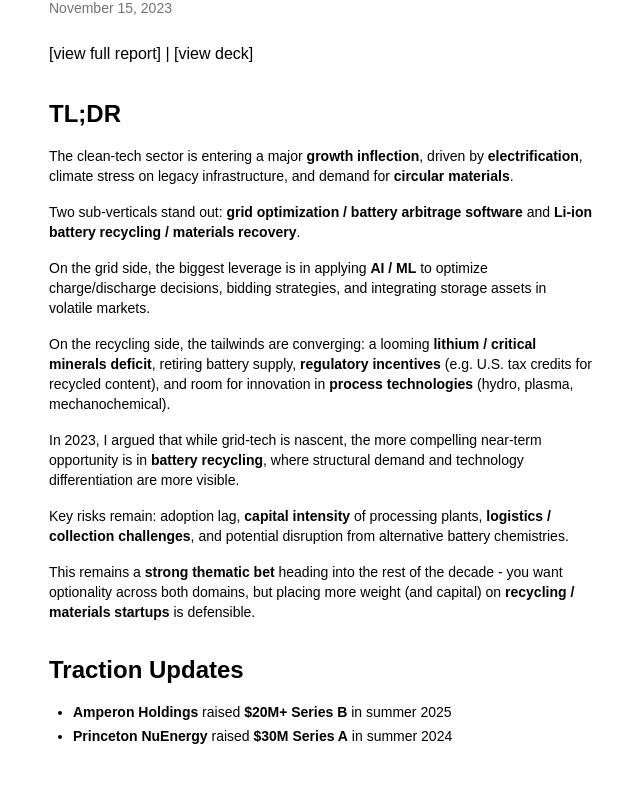
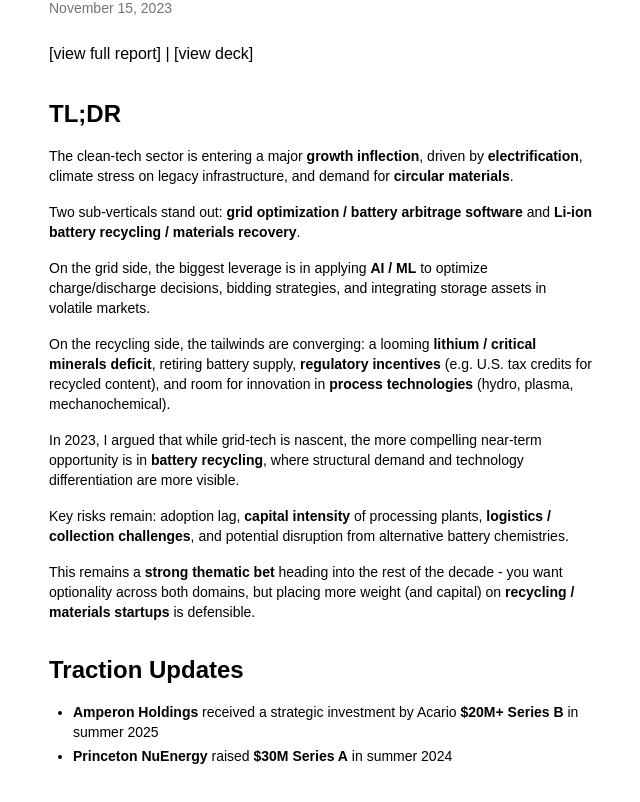
Before and after one commit to frederickrohn/personal_website, a Next.js app in the folder site/: page /blog/grid-liion-battery-recycling in a window 1280 px wide. Shown: the part 650-1452 px from the top of the page, without its empty margins (319-959 px from the left). Built offline with nearby package versions, Linux system fonts and the light colour scheme.

Commit message:
fix: fact check for cleantech blogpost

```diff
--- a/site/src/app/blog/grid-liion-battery-recycling/page.tsx
+++ b/site/src/app/blog/grid-liion-battery-recycling/page.tsx
@@ -44,7 +44,7 @@ export default function GridLiionBatteryRecycling() {
         <h2 className="text-2xl font-bold mt-8 mb-4">Traction Updates</h2>
         <ul className="list-disc ml-6 mt-3 space-y-1 text-sm">
           <li>
-            <strong>Amperon Holdings</strong> raised <strong>$20M+ Series B</strong> in summer 2025
+            <strong>Amperon Holdings</strong> received a strategic investment by Acario <strong>$20M+ Series B</strong> in summer 2025
           </li>
           <li>
             <strong>Princeton NuEnergy</strong> raised <strong>$30M Series A</strong> in summer 2024
```
